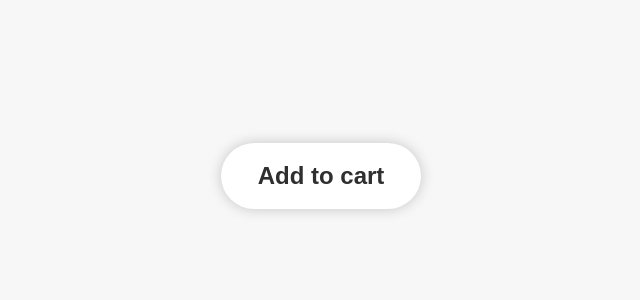
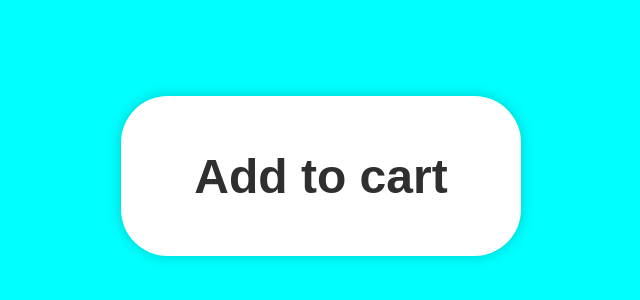
Before and after one commit to Amisha0971/ANIMATED-ADD-TO-CART-BUTTON-HTML-CSS, a plain HTML site: page index.html in a window 1280 px wide. Shown: the part 224-524 px from the top of the page, without its empty margins (319-959 px from the left). Drawn offline with Linux system fonts and the light colour scheme.

Commit message:
second commit

```diff
--- a/index.html
+++ b/index.html
@@ -4,7 +4,7 @@
     <meta charset="UTF-8">
     <meta http-equiv="X-UA-Compatible" content="IE=edge">
     <meta name="viewport" content="width=device-width, initial-scale=1.0">
-    <title>Animated Add To Cart Button | @pranit</title>
+    <title>Animated Add To Cart Button</title>
 
     <!-- CSS -->
     <link rel="stylesheet" href="style.css">
--- a/style.css
+++ b/style.css
@@ -24,16 +24,16 @@ body{
   justify-content: center;
   align-items: center;
   height: 100vh;
-  background-color: var(--bg-color);
+  background-color:aqua;
 }
 
 /* ---------- BUTTON ------------ */
 .btn{
-  width: 15em;
-  height: 5em;
+  width: 30em; /* Increased width */
+  height: 12em; /* Increased height */
   background-color: #fff;
   border: none;
-  border-radius: 3em;
+  border-radius: 3.5em; /* Adjusted border radius proportionally */
   box-shadow: 0 0 1em rgba(0,0,0, .2);
   outline: none;
   cursor: pointer;
@@ -54,7 +54,7 @@ body{
 }
 
 .btn__text{
-  font-size: 1.5rem;
+  font-size: 3rem; /* Increased font size */
   font-weight: 600;
   color: var(--color);
   position: absolute;
@@ -71,7 +71,7 @@ body{
 
 
 .btn__icon{
-  font-size: 1.5rem;
+  font-size: 2rem; /* Increased font size */
   color: var(--color);
   position: absolute;
 }
```
